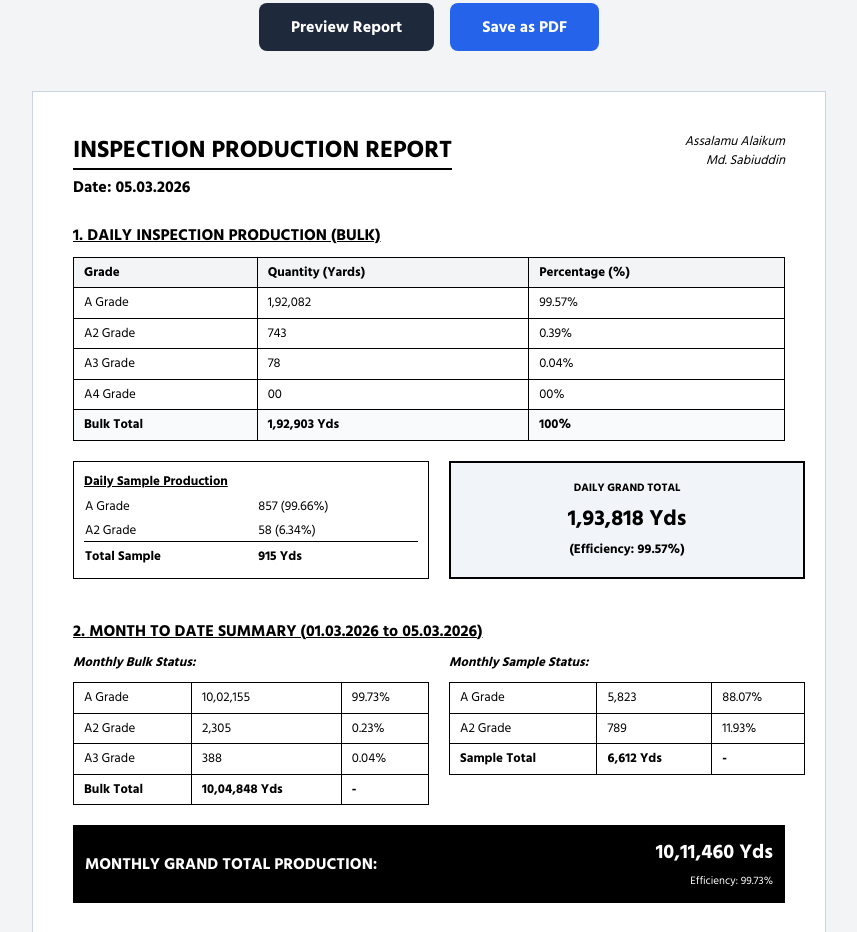
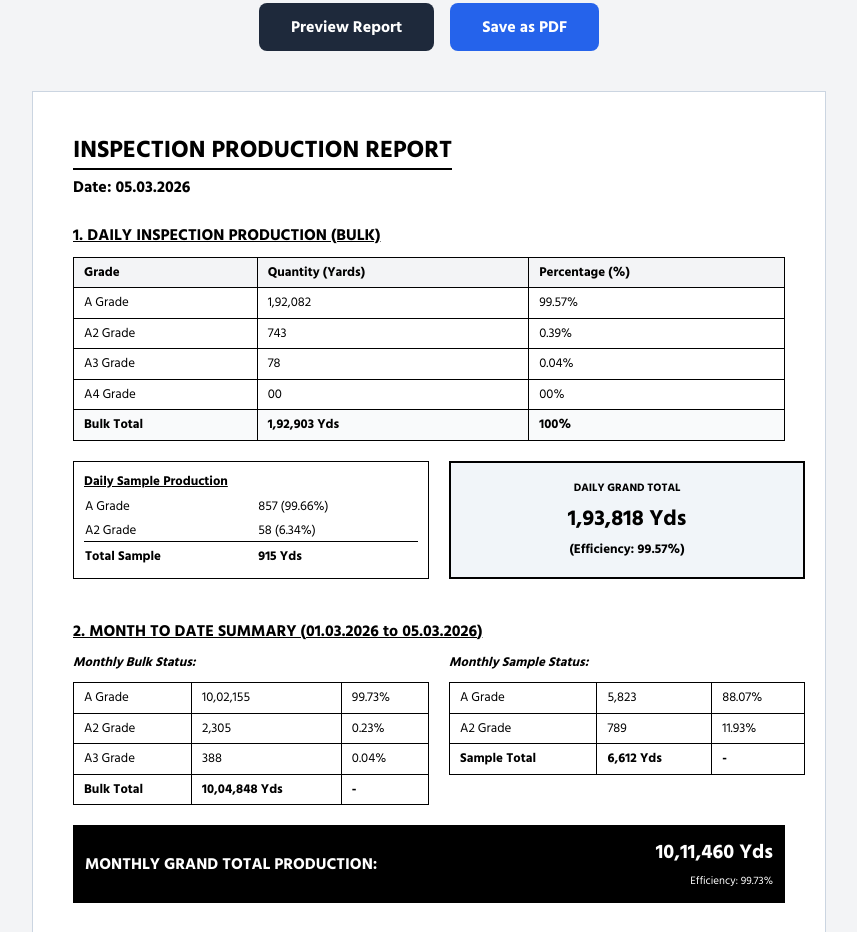
Before and after one commit to personalw39/morning-message-report, a plain HTML site: page index.html in a window 1280 px wide. Shown: the part 828-1760 px from the top of the page, without its empty margins (211-1068 px from the left). Drawn offline with nearby package versions, Linux system fonts and the light colour scheme.

Commit message:
Update index.html

```diff
--- a/index.html
+++ b/index.html
@@ -163,9 +163,6 @@
                 <div>
                     <h2 style="font-size: 24px; font-weight: bold; border-bottom: 2px solid black; display: inline-block;">INSPECTION PRODUCTION REPORT</h2>
                     <p style="font-weight: bold; margin-top: 5px;">Date: <span id="p_date"></span></p>
-                </div>
-                <div style="text-align: right; font-style: italic; font-size: 13px;">
-                    Assalamu Alaikum<br>Md. Sabiuddin
                 </div>
             </div>
 
```
